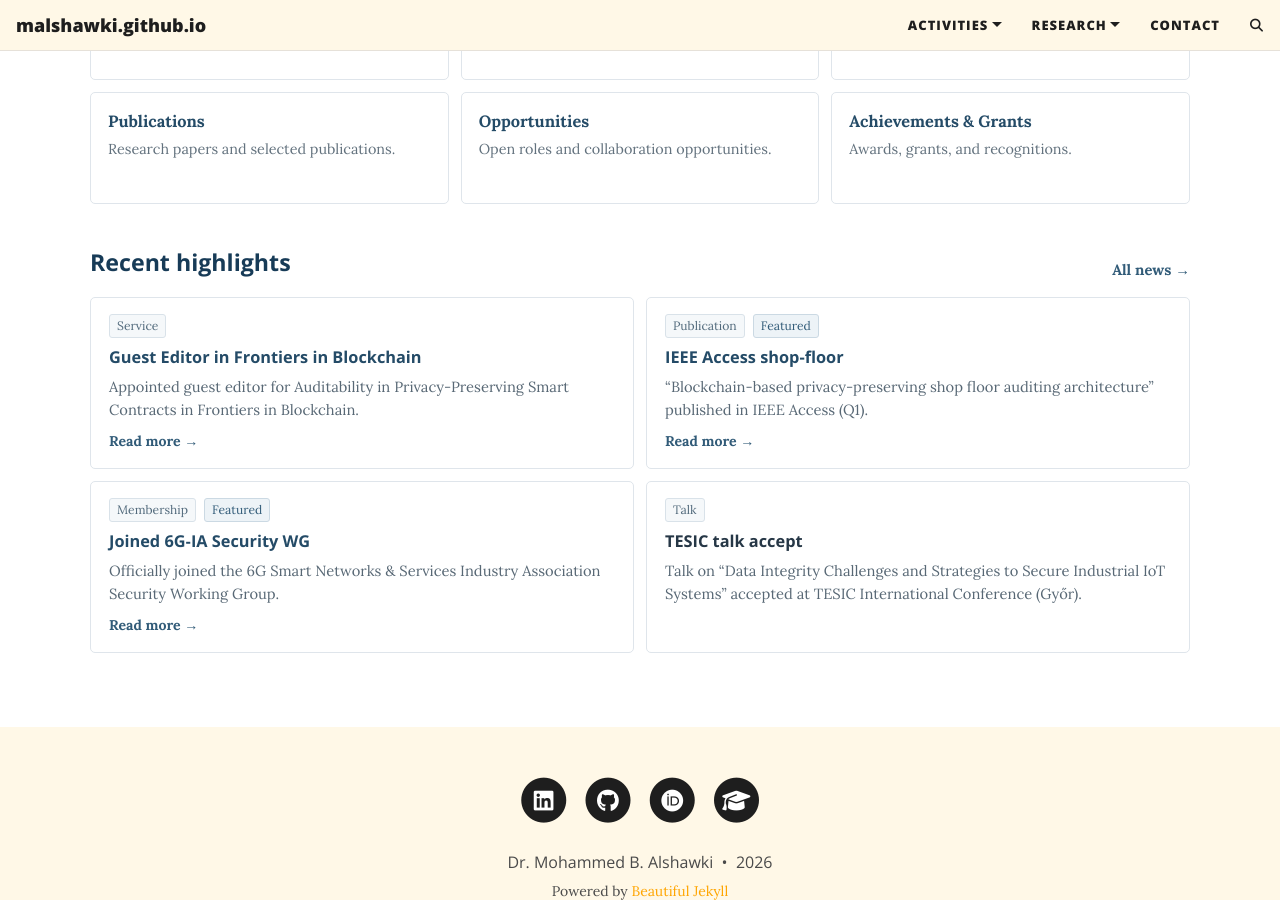
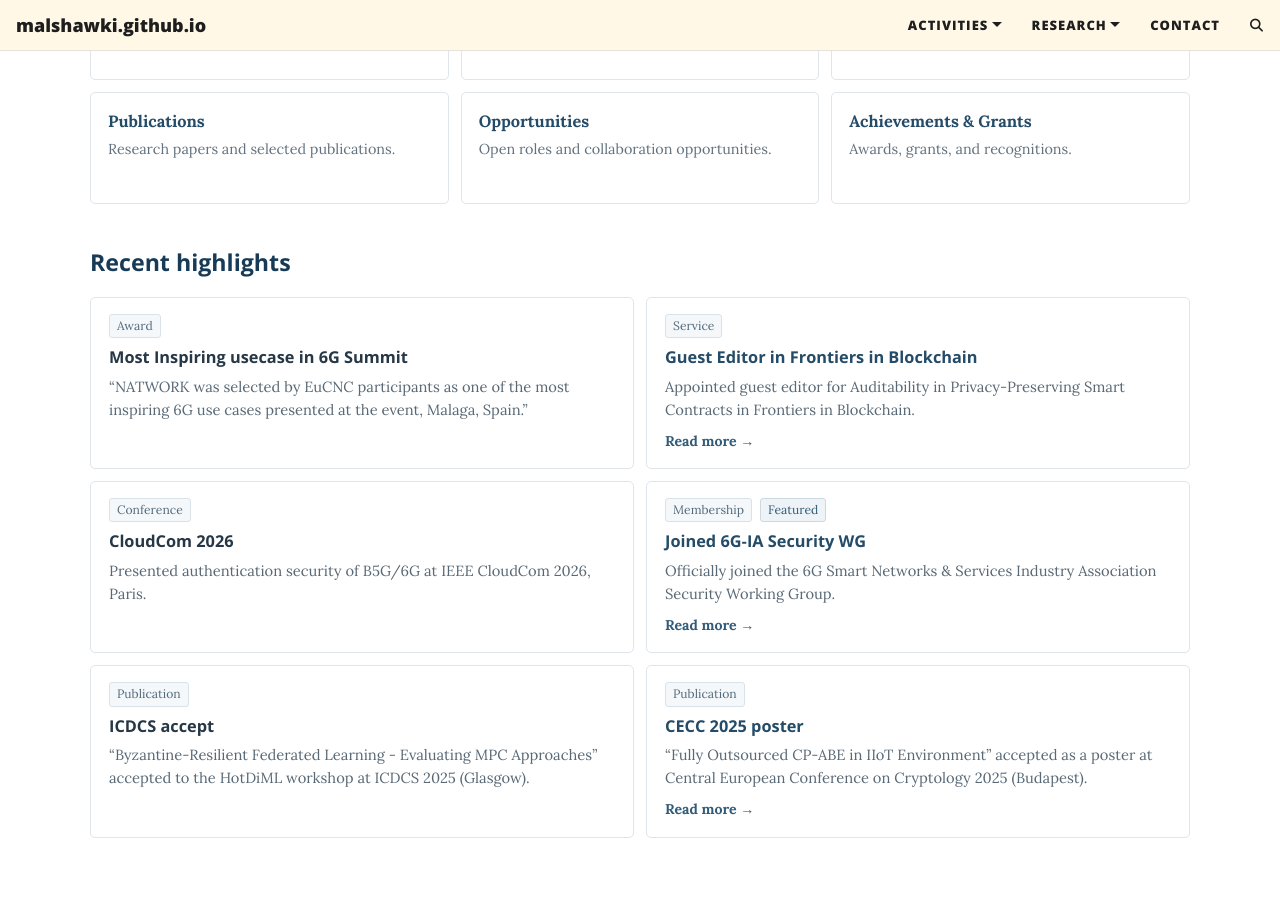
Before and after one commit to malshawki/malshawki.github.io, a Jekyll site: the page built from home.md, in a window 1280 px wide and 900 px high, scrolled down 741 px. Built offline with Jekyll 4.4.1, drawn with Linux system fonts in a browser that asks for light colours; comment, search, counter and statistics services are not loaded.

Commit message:
minor updates

```diff
--- a/_data/news.yml
+++ b/_data/news.yml
@@ -1,4 +1,12 @@
 items:
+  - title: CloudCom 2026
+    date: "2026"
+    category: conference
+    selected: true
+    featured: false
+    summary: Presented authentication security of B5G/6G at IEEE CloudCom 2026, Paris.
+    url:
+
   - title: Guest Editor in Frontiers in Blockchain
     date: "2026"
     category: service
@@ -6,6 +14,14 @@ items:
     featured: false
     summary: Appointed guest editor for Auditability in Privacy-Preserving Smart Contracts in Frontiers in Blockchain.
     url: https://www.frontiersin.org/research-topics/80424/auditability-in-privacy-preserving-smart-contracts
+
+  - title: Most Inspiring usecase in 6G Summit
+    date: "2026"
+    category: award
+    selected: true
+    featured: false
+    summary: “NATWORK was selected by EuCNC participants as one of the most inspiring 6G use cases presented at the event, Malaga, Spain.”
+    url:
 
   - title: Keynote at ATIS 2025
     date: "2025"
@@ -162,7 +178,7 @@ items:
   - title: TESIC talk accept
     date: "2025"
     category: talk
-    selected: true
+    selected: false
     featured: false
     summary: Talk on “Data Integrity Challenges and Strategies to Secure Industrial IoT Systems” accepted at TESIC International Conference (Győr).
     url:
@@ -178,8 +194,8 @@ items:
   - title: IEEE Access shop-floor
     date: "2025"
     category: publication
-    selected: true
-    featured: true
+    selected: false
+    featured: false
     summary: “Blockchain-based privacy-preserving shop floor auditing architecture” published in IEEE Access (Q1).
     url: https://ieeexplore.ieee.org/document/10436670
 
--- a/home.md
+++ b/home.md
@@ -382,11 +382,10 @@ full-width: true
       <h2 class="home-section-title">Recent highlights</h2>
       <p class="home-section-description"></p>
     </div>
-    <a class="news-more-link" href="/news/">All news <span aria-hidden="true">→</span></a>
   </div>
 
   <div class="news-grid">
-    {% for item in selected_news limit: 4 %}
+    {% for item in selected_news limit: 6 %}
       <article class="news-card">
         <div class="news-meta">
           {% if item.category and item.category != "" %}
```
Also changed, not shown: achievements.md (+5 -10 lines), assets/img/ac.jpg (deleted), assets/img/ac.png (added).
